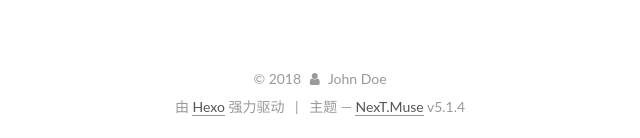
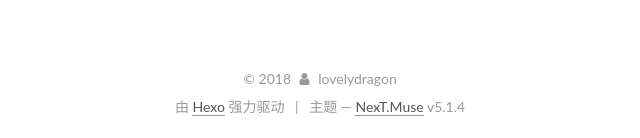
Before and after one commit to lovelydragon/lovelydragon.github.io, a plain HTML site: page 2018/08/31/hello-world/index.html in a window 1280 px wide. Shown: the part 1304-1442 px from the top of the page, 160-800 px from the left. Drawn offline with Linux system fonts and the light colour scheme; a script that the page names is missing.

Commit message:
Site updated: 2018-08-31 17:54:17

```diff
--- a/2018/08/31/hello-world/index.html
+++ b/2018/08/31/hello-world/index.html
@@ -235,7 +235,7 @@
     <link itemprop="mainEntityOfPage" href="http://yoursite.com/2018/08/31/hello-world/">
 
     <span hidden itemprop="author" itemscope itemtype="http://schema.org/Person">
-      <meta itemprop="name" content="John Doe">
+      <meta itemprop="name" content="lovelydragon">
       <meta itemprop="description" content="">
       <meta itemprop="image" content="/images/avatar.gif">
     </span>
@@ -407,7 +407,7 @@
         <div class="site-overview">
           <div class="site-author motion-element" itemprop="author" itemscope itemtype="http://schema.org/Person">
 
-              <p class="site-author-name" itemprop="name">John Doe</p>
+              <p class="site-author-name" itemprop="name">lovelydragon</p>
               <p class="site-description motion-element" itemprop="description"></p>
           </div>
 
@@ -479,7 +479,7 @@
   <span class="with-love">
     <i class="fa fa-user"></i>
   </span>
-  <span class="author" itemprop="copyrightHolder">John Doe</span>
+  <span class="author" itemprop="copyrightHolder">lovelydragon</span>
 
 
 </div>
--- a/css/main.css
+++ b/css/main.css
@@ -1822,7 +1822,7 @@ pre .javascript .function {
   width: 4px;
   height: 4px;
   border-radius: 50%;
-  background: #993478;
+  background: #ff12da;
 }
 .links-of-blogroll {
   font-size: 13px;
```
Also changed, not shown: archives/2018/08/index.html (+2 -2 lines), archives/2018/index.html (+2 -2 lines), archives/index.html (+2 -2 lines), index.html (+3 -3 lines).
